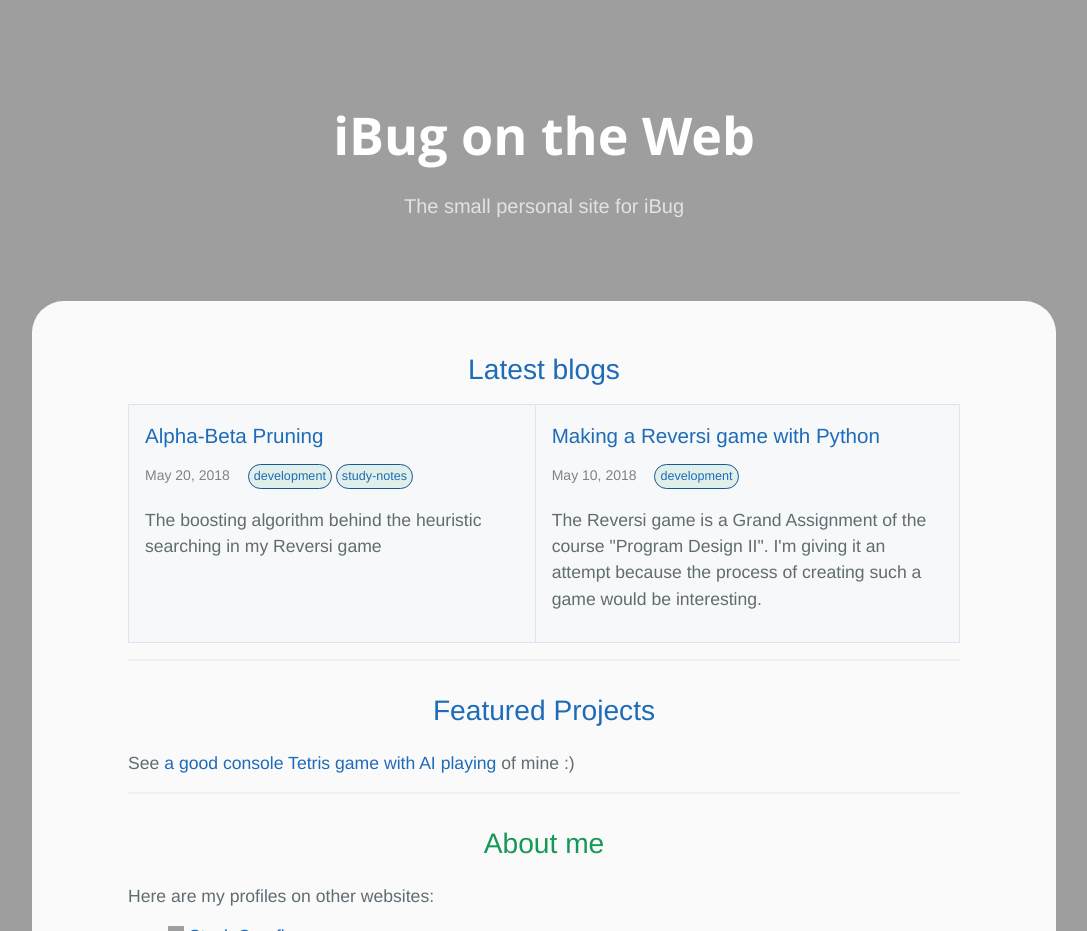
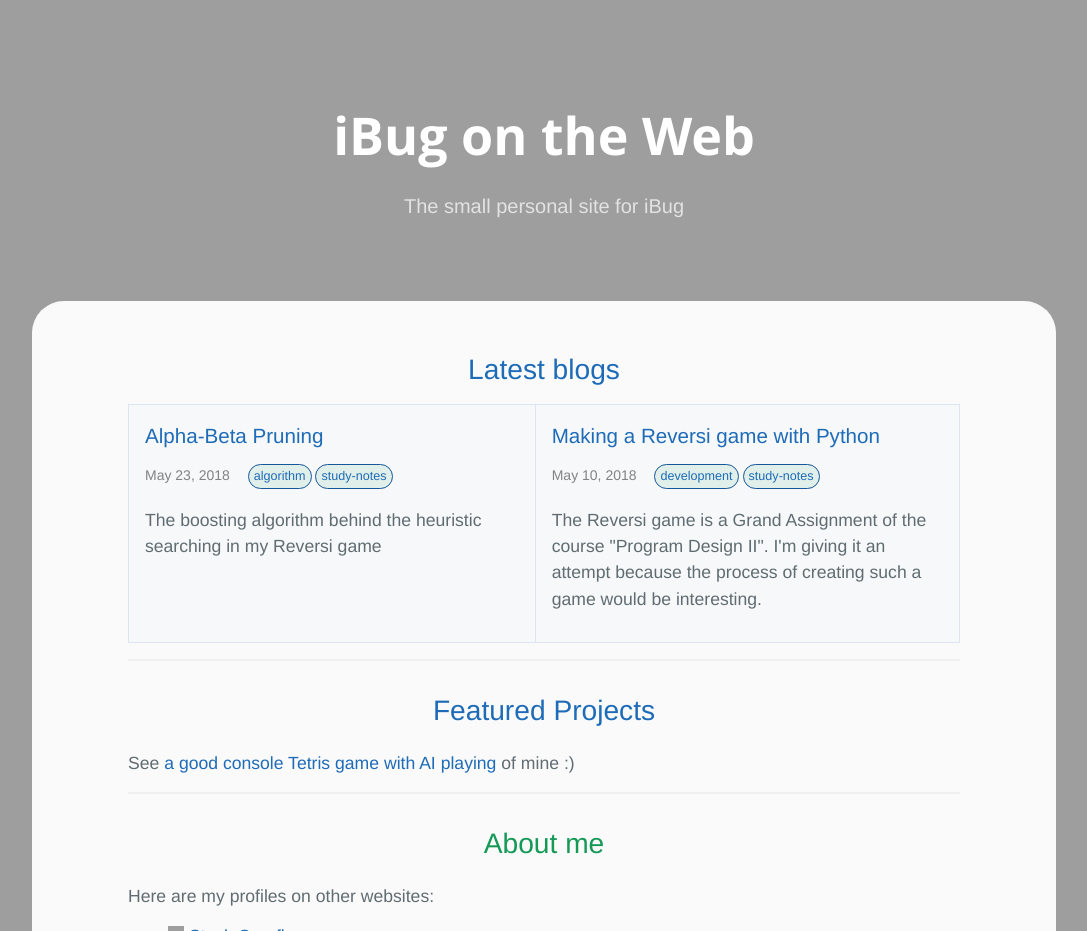
Before and after one commit to iBug/iBug-source, a Jekyll site: the page built from index.md, in a window 1280 px wide, cut to the strip 0-931 px from the top of the page. Shown: the whole strip, without its empty margins (96-1183 px from the left). Built offline with Jekyll 4.4.1, drawn with Linux system fonts in a browser that asks for light colours; some web fonts are replaced; grey boxes are pictures that could not be loaded.

Commit message:
Add tags to posts

```diff
--- a/_posts/2018-05-10-python-reversi.md
+++ b/_posts/2018-05-10-python-reversi.md
@@ -2,7 +2,7 @@
 title: Making a Reversi game with Python
 tagline: And creating an AI with heuristic searching
 description: The Reversi game is a Grand Assignment of the course "Program Design II". I'm giving it an attempt because the process of creating such a game would be interesting.
-tags: development
+tags: development study-notes
 redirect_from: /p/6
 show_view: true
 view_name: GitHub
--- a/_posts/2018-05-20-alpha-beta-pruning.md
+++ b/_posts/2018-05-23-alpha-beta-pruning.md
@@ -1,7 +1,7 @@
 ---
 title: Alpha-Beta Pruning
 description: The boosting algorithm behind the heuristic searching in my Reversi game
-tags: development study-notes
+tags: algorithm study-notes
 redirect_from: /p/7
 
 #published: false
```
